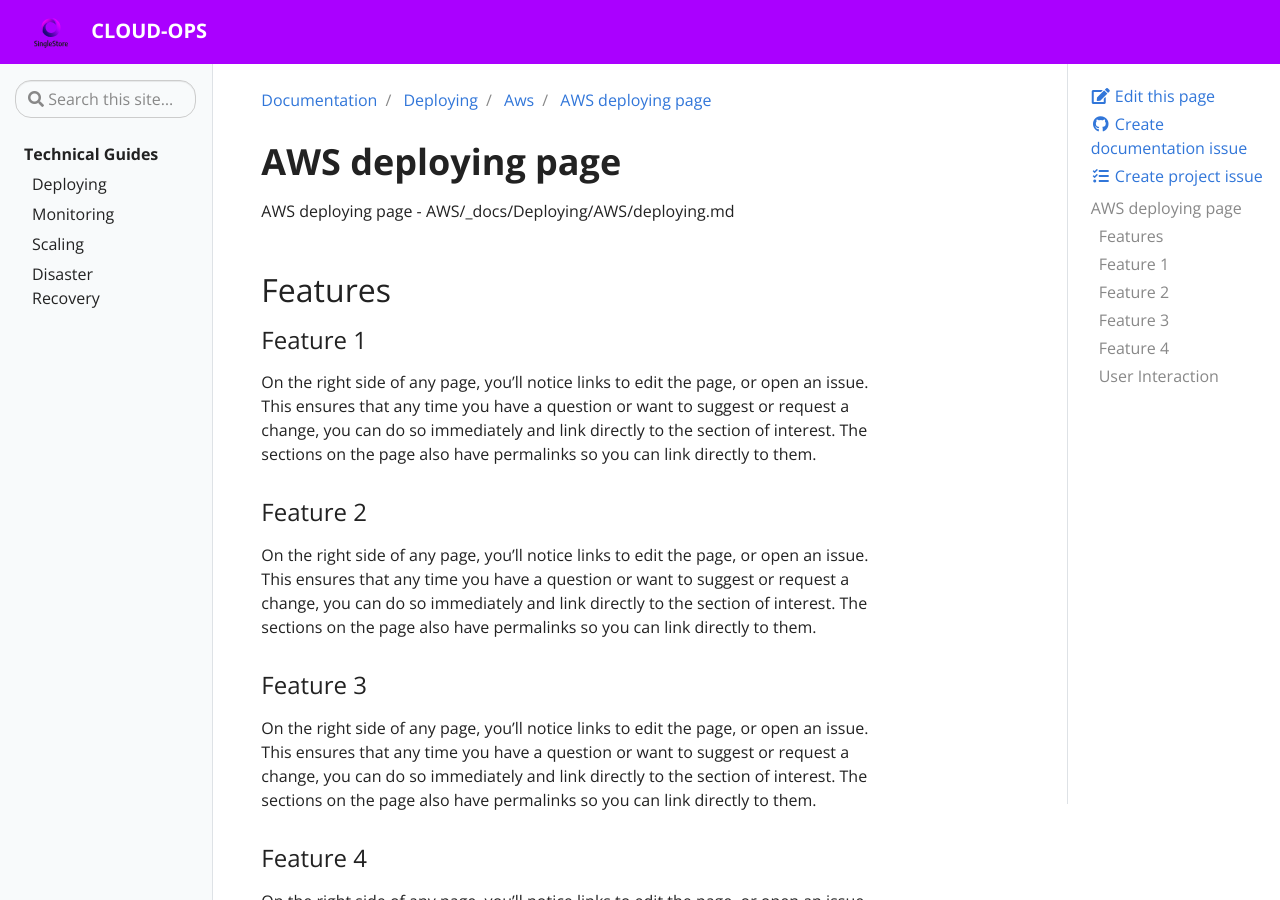
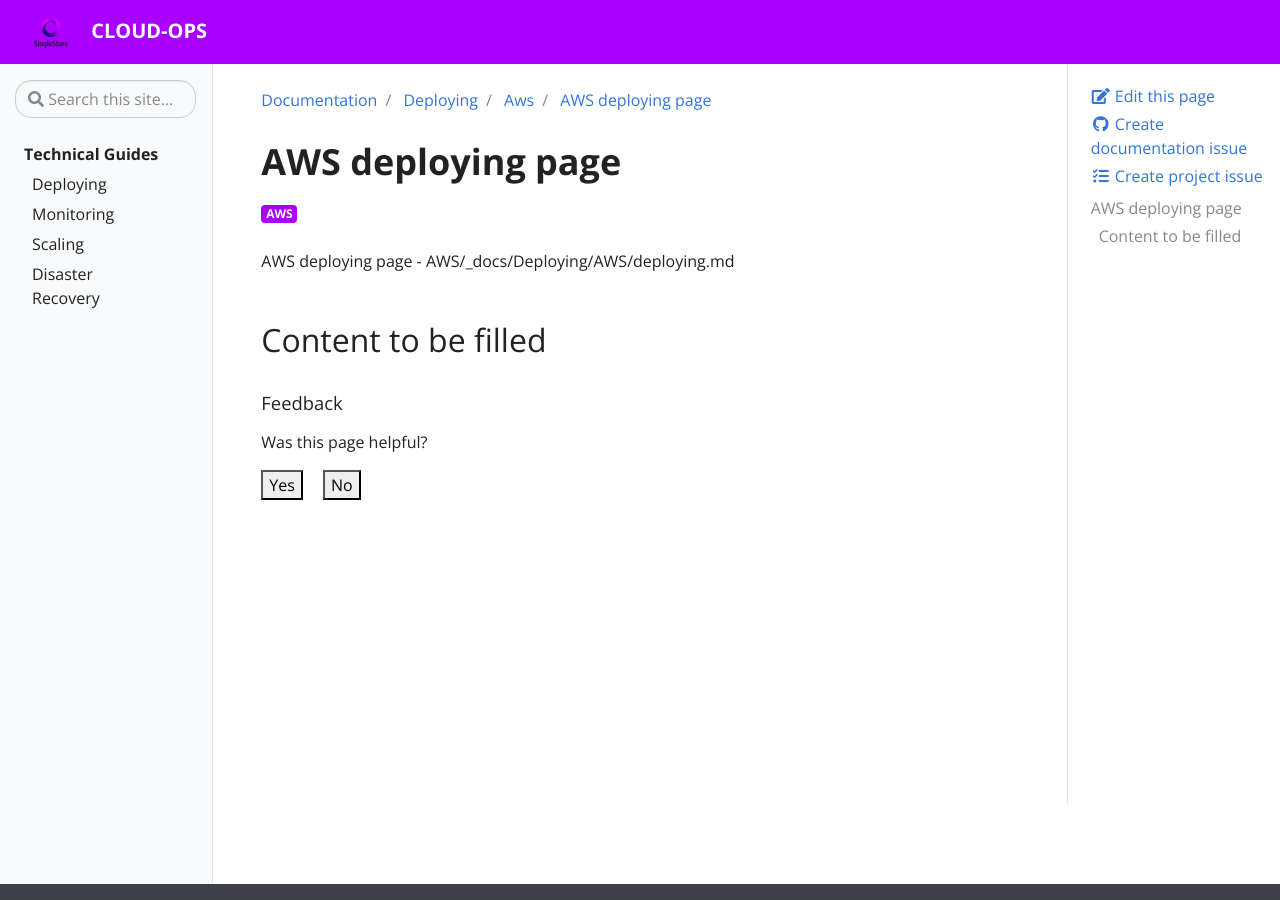
Before and after one commit to sdb-cloud-ops/cloud-ops, a Jekyll site: the page built from _docs/Deploying/AWS/deploying.md, in a window 1280 px wide and 900 px high. Built offline with Jekyll 4.4.1, drawn with Linux system fonts in a browser that asks for light colours; some of the changed text lies outside the part shown.

```diff
--- a/_data/toc.yml
+++ b/_data/toc.yml
@@ -30,7 +30,7 @@
   url: docs
   links:
     - title: "Deploying"
-      url: "docs/getting-started"
+      url: "docs/Deploying/deploying_home"
       children:
         - title: AWS
           url: "docs/Deploying/AWS/deploying"
@@ -41,6 +41,6 @@
     - title: "Monitoring"
       url: "docs/Monitoring/monitoring"
     - title: "Scaling"
-      url: "news"
+      url: "docs/Scaling/scaling"
     - title: "Disaster Recovery"
-      url: "news"
+      url: "docs/Disaster Recovery/disaster_recovery"
--- a/_docs/Deploying/AWS/deploying.md
+++ b/_docs/Deploying/AWS/deploying.md
@@ -1,46 +1,12 @@
 ---
 title: AWS deploying page
-description: An example of a nested page
+tags:
+ - AWS
+#description: An example of a nested page
 ---
 
 # AWS deploying page
 
 AWS deploying page - AWS/_docs/Deploying/AWS/deploying.md
 
-## Features
-
-### Feature 1
-
-On the right side of any page, you'll notice links to edit the page, or
-open an issue. This ensures that any time you have a question or want to
-suggest or request a change, you can do so immediately and link directly
-to the section of interest. The sections on the page also have permalinks so
-you can link directly to them.
-
-
-### Feature 2
-
-On the right side of any page, you'll notice links to edit the page, or
-open an issue. This ensures that any time you have a question or want to
-suggest or request a change, you can do so immediately and link directly
-to the section of interest. The sections on the page also have permalinks so
-you can link directly to them.
-
-### Feature 3
-
-On the right side of any page, you'll notice links to edit the page, or
-open an issue. This ensures that any time you have a question or want to
-suggest or request a change, you can do so immediately and link directly
-to the section of interest. The sections on the page also have permalinks so
-you can link directly to them.
-
-### Feature 4
-
-On the right side of any page, you'll notice links to edit the page, or
-open an issue. This ensures that any time you have a question or want to
-suggest or request a change, you can do so immediately and link directly
-to the section of interest. The sections on the page also have permalinks so
-you can link directly to them.
-
-
-### User Interaction
+## Content to be filled
```
Also changed, not shown: _docs/Deploying/Azure/deploying.md (+2 -0 lines), _docs/Deploying/GCP/deploying.md (+2 -0 lines), _docs/Deploying/deploying_home.md (added, +13 -0 lines), _docs/Disaster Recovery/disaster_recovery.md (added, +8 -0 lines), _docs/Monitoring/monitoring.md (+3 -1 lines), _docs/Scaling/scaling.md (added, +8 -0 lines).
